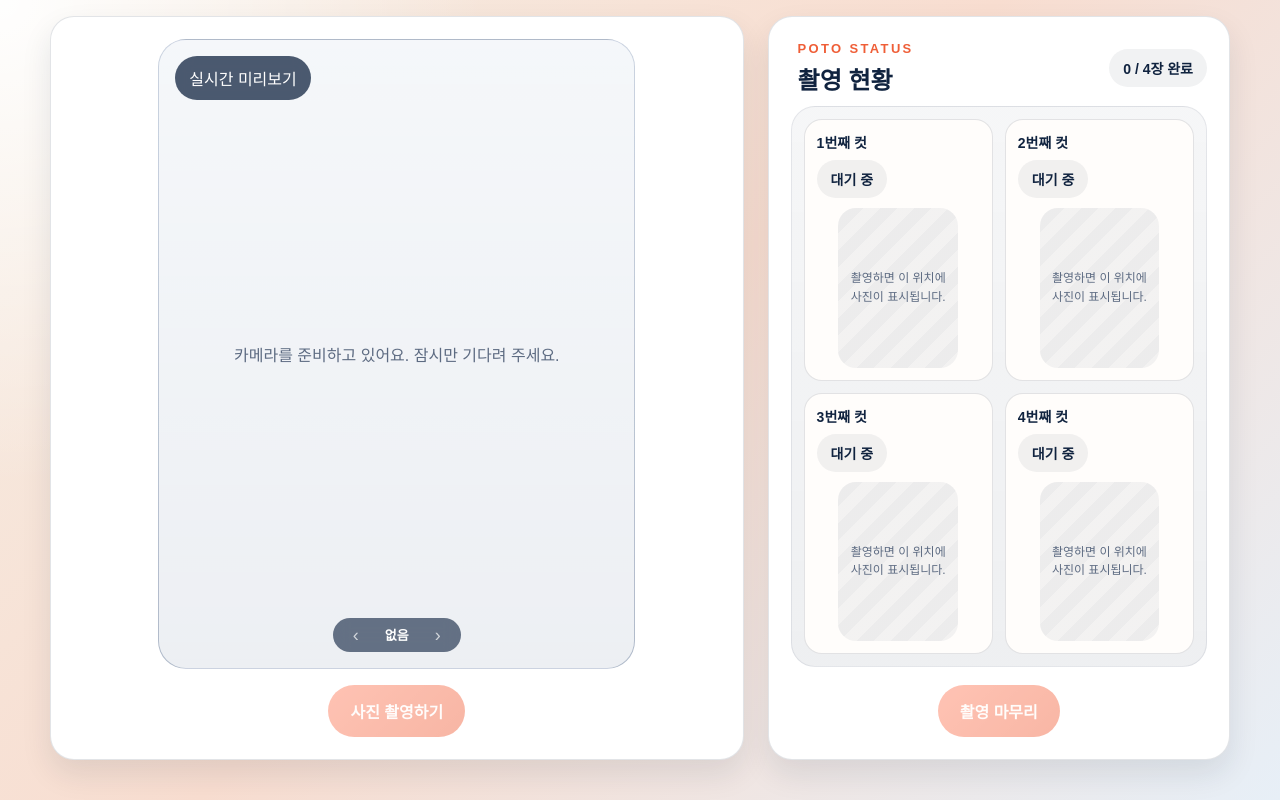
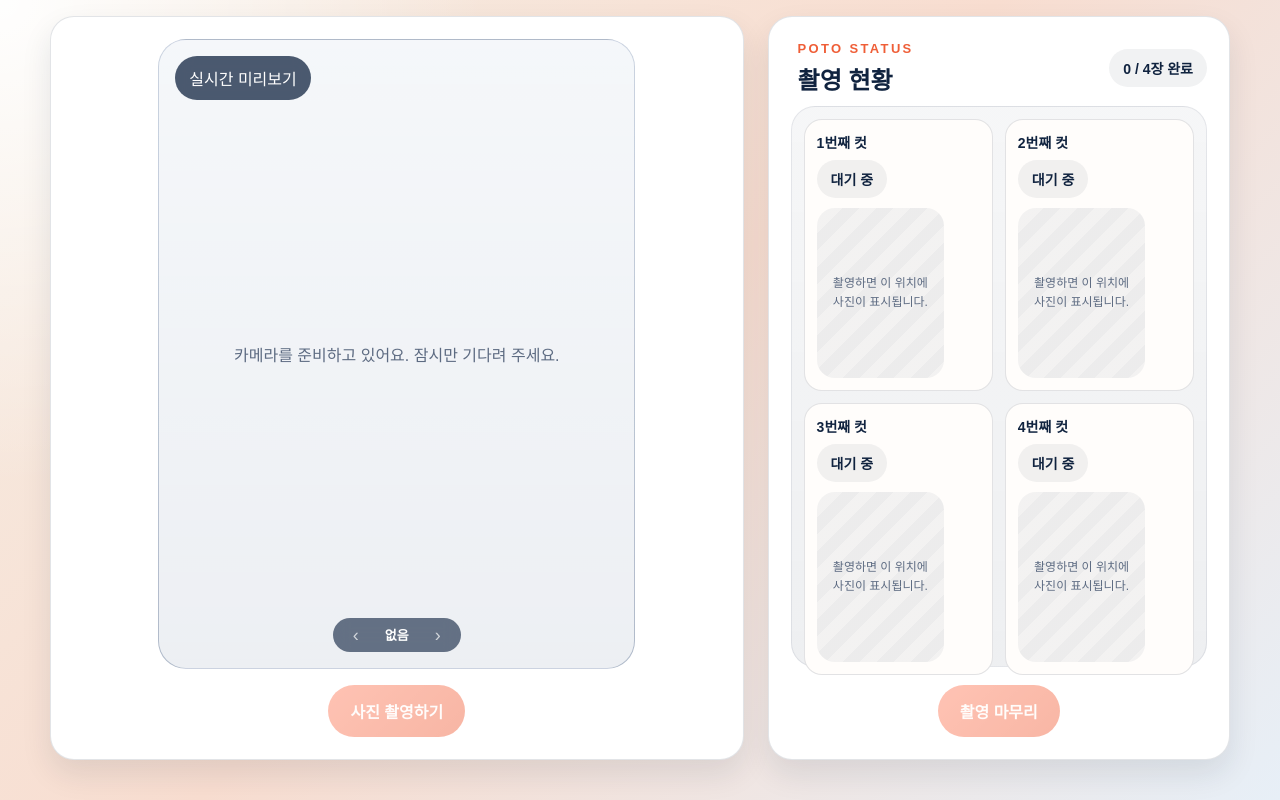
Before and after one commit to kkami121/pic-moment, a Next.js app: page /camera in a window 1280 px wide. Built offline with nearby package versions, Linux system fonts and the light colour scheme; no server answers.

Commit message:
Update CameraCapture.module.css

```diff
--- a/components/CameraCapture.module.css
+++ b/components/CameraCapture.module.css
@@ -323,23 +323,12 @@
   .shotGrid {
     flex: 1;
     min-height: 0;
-    grid-template-rows: repeat(2, 1fr);
-    align-items: stretch;
-  }
-
-  .shotCard {
-    display: flex;
-    flex-direction: column;
-    min-height: 0;
+    align-content: space-evenly;
   }
 
   .shotThumbWrap {
-    flex: 1;
-    min-height: 0;
-    aspect-ratio: 3 / 4;
     align-self: center;
-    width: auto;
-    max-width: 100%;
+    width: min(100%, calc((50vh - 230px) * 0.75));
   }
 }
 
```
